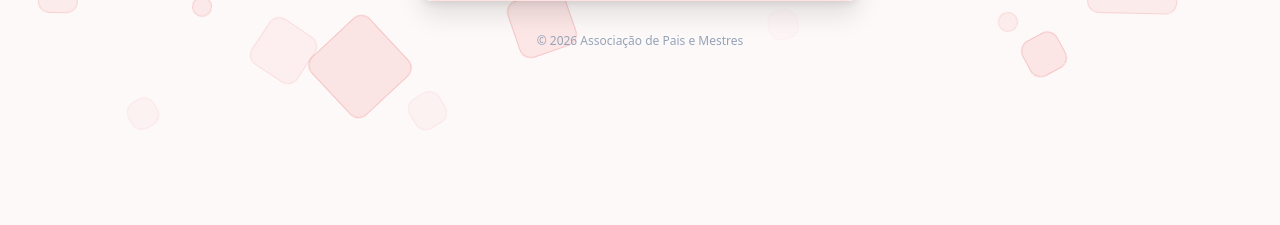
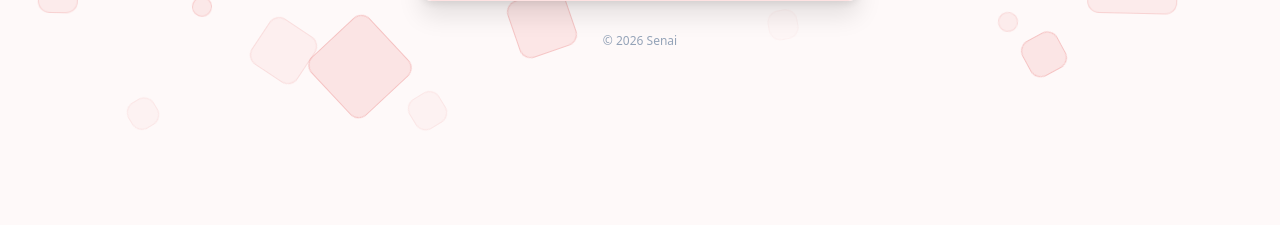
Before and after one commit to richardpsdsilva-netizen/projeto-pdv-seduc-b, a FastAPI app: page / in a window 1280 px wide. Shown: the part 539-764 px from the top of the page. Run offline with FastAPI, Linux system fonts and the light colour scheme; some libraries are stand-ins or nearby versions.

Commit message:
Feat - Consertos de Erros

```diff
--- a/app/templates/auth/cadastro.html
+++ b/app/templates/auth/cadastro.html
@@ -176,7 +176,7 @@
 
     <!-- Rodapé simples -->
     <footer class="mt-8 text-xs text-slate-400 z-10 font-medium">
-        &copy; 2026 Associação de Pais e Mestres
+        &copy; Senai
     </footer>
 
 </body>
--- a/app/templates/auth/login.html
+++ b/app/templates/auth/login.html
@@ -170,7 +170,7 @@
 
     <!-- Rodapé simples -->
     <footer class="mt-8 text-xs text-slate-400 z-10 font-medium">
-        &copy; 2026 Associação de Pais e Mestres
+        &copy; Senai
     </footer>
 
 </body>
--- a/app/templates/categorias/index.html
+++ b/app/templates/categorias/index.html
@@ -226,7 +226,7 @@
 
     <!-- Rodapé -->
     <footer class="w-full bg-white/80 backdrop-blur-md border-t border-red-100/80 py-4 text-center text-xs text-slate-400 z-10 font-medium mt-auto">
-        &copy; 2026 Associação de Pais e Mestres
+        &copy; 2026 Senai
     </footer>
 
 </body>
--- a/app/templates/home.html
+++ b/app/templates/home.html
@@ -213,7 +213,7 @@
 
     <!-- Rodapé (z-10) -->
     <footer class="w-full bg-white/80 backdrop-blur-md border-t border-red-100/80 py-4 text-center text-xs text-slate-400 z-10 font-medium mt-auto">
-        &copy; 2026 Associação de Pais e Mestres
+        &copy; 2026 Senai
     </footer>
 
 </body>
--- a/app/templates/index.html
+++ b/app/templates/index.html
@@ -125,7 +125,7 @@
 
     <!-- Rodapé -->
     <footer class="mt-8 text-xs text-slate-400 z-10 font-medium">
-        &copy; 2026 Associação de Pais e Mestres
+        &copy; 2026 Senai
     </footer>
 
 </body>
--- a/app/templates/movimentacoes/historico.html
+++ b/app/templates/movimentacoes/historico.html
@@ -270,7 +270,7 @@
 
     <!-- Rodapé -->
     <footer class="w-full bg-white/80 backdrop-blur-md border-t border-red-100/80 py-4 text-center text-xs text-slate-400 z-10 font-medium mt-auto">
-        &copy; 2026 Associação de Pais e Mestres
+        &copy; 2026 Senai
     </footer>
 
 </body>
--- a/app/templates/movimentacoes/index.html
+++ b/app/templates/movimentacoes/index.html
@@ -181,7 +181,7 @@
 
     <!-- Rodapé -->
     <footer class="w-full bg-white border-t border-slate-200 py-4 text-center text-xs text-slate-400 mt-auto">
-        &copy; 2026 Associação de Pais e Mestres
+        &copy; 2026 Senai
     </footer>
 
 </body>
--- a/app/templates/produtos/detalhe.html
+++ b/app/templates/produtos/detalhe.html
@@ -206,7 +206,7 @@
 
     <!-- Rodapé -->
     <footer class="w-full bg-white/80 backdrop-blur-md border-t border-red-100/80 py-4 text-center text-xs text-slate-400 z-10 font-medium mt-auto">
-        &copy; 2026 Associação de Pais e Mestres
+        &copy; 2026 Senai
     </footer>
 
 </body>
--- a/app/templates/produtos/index.html
+++ b/app/templates/produtos/index.html
@@ -289,7 +289,7 @@
 
     <!-- Rodapé -->
     <footer class="w-full bg-white/80 backdrop-blur-md border-t border-red-100/80 py-4 text-center text-xs text-slate-400 z-10 font-medium mt-auto">
-        &copy; 2026 Associação de Pais e Mestres
+        &copy; 2026 Senai
     </footer>
 
 </body>
--- a/app/templates/usuarios/index.html
+++ b/app/templates/usuarios/index.html
@@ -233,7 +233,7 @@
 
     <!-- Rodapé -->
     <footer class="w-full bg-white/80 backdrop-blur-md border-t border-red-100/80 py-4 text-center text-xs text-slate-400 z-10 font-medium mt-auto">
-        &copy; 2026 Associação de Pais e Mestres
+        &copy; 2026 Senai
     </footer>
 
 </body>
```
Also changed, not shown: banco.db.
